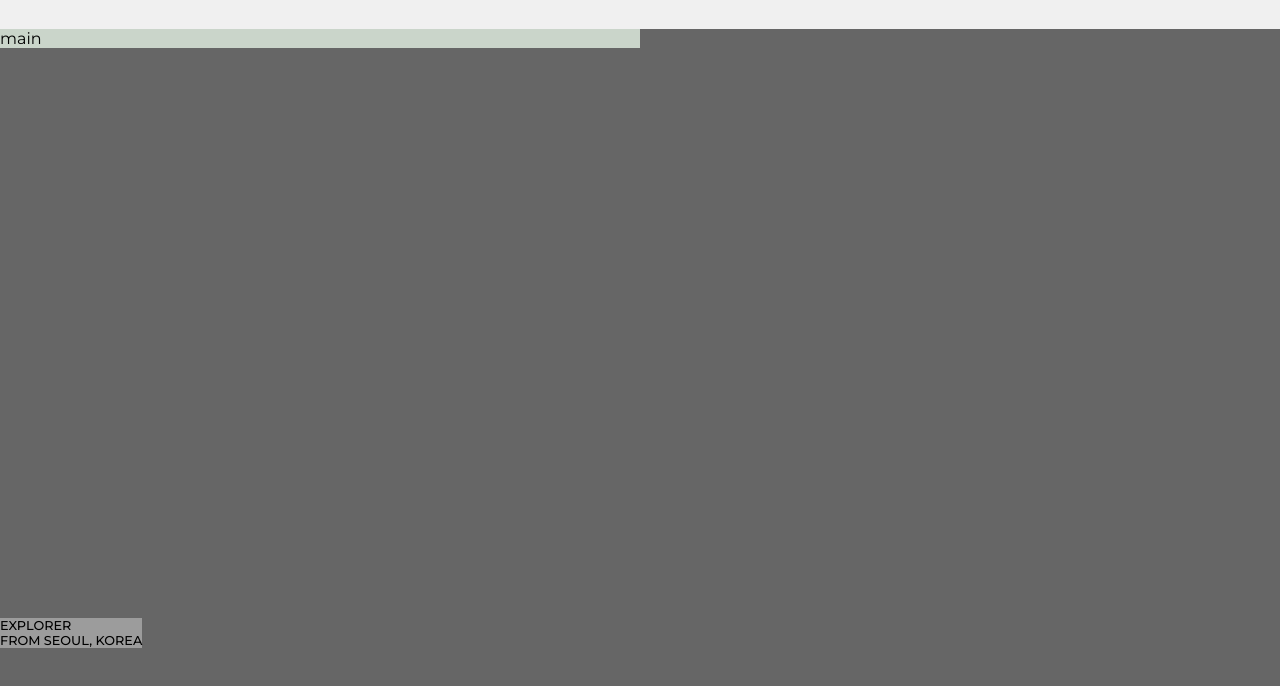
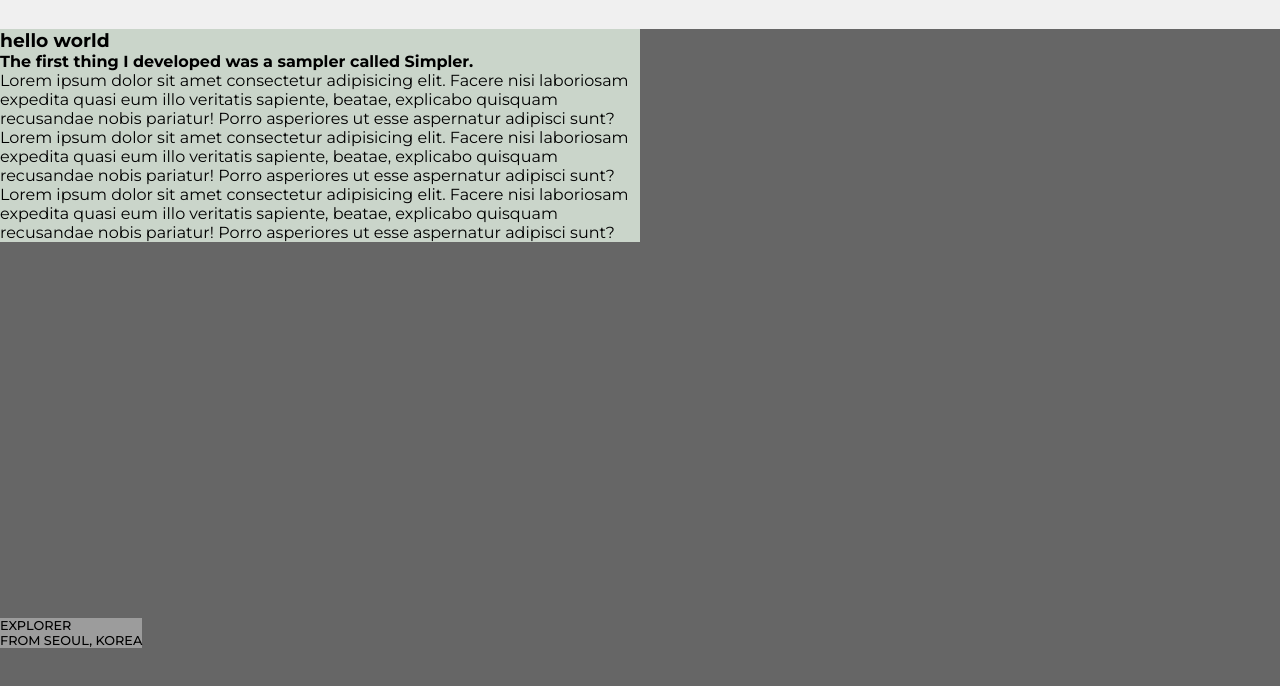
Before and after one commit to 941n/css, a plain HTML site: page index.html in a window 1280 px wide. Shown: the part 152-838 px from the top of the page. Drawn offline with Linux system fonts and the light colour scheme.

Commit message:
add: populate main section with article content

```diff
--- a/index.html
+++ b/index.html
@@ -19,7 +19,30 @@
       <nav>...</nav>
     </header>
     <aside>aside</aside>
-    <main>main</main>
+    <main>
+      <div class="article">
+        <h3 id="title">hello world</h3>
+        <h4 id="subtitle">
+          The first thing I developed was a sampler called Simpler.
+        </h4>
+        <p>
+          Lorem ipsum dolor sit amet consectetur adipisicing elit. Facere nisi
+          laboriosam expedita quasi eum illo veritatis sapiente, beatae,
+          explicabo quisquam recusandae nobis pariatur! Porro asperiores ut esse
+          aspernatur adipisci sunt?
+        </p>
+        <p>
+          Lorem ipsum dolor sit amet consectetur adipisicing elit. Facere nisi
+          laboriosam expedita quasi eum illo veritatis sapiente, beatae,
+          explicabo quisquam recusandae nobis pariatur! Porro asperiores ut esse
+          aspernatur adipisci sunt? Lorem ipsum dolor sit amet consectetur
+          adipisicing elit. Facere nisi laboriosam expedita quasi eum illo
+          veritatis sapiente, beatae, explicabo quisquam recusandae nobis
+          pariatur! Porro asperiores ut esse aspernatur adipisci sunt?
+        </p>
+      </div>
+    </main>
+
     <footer>
       <h2>EXPLORER</h2>
       <address>FROM SEOUL, KOREA</address>
```
